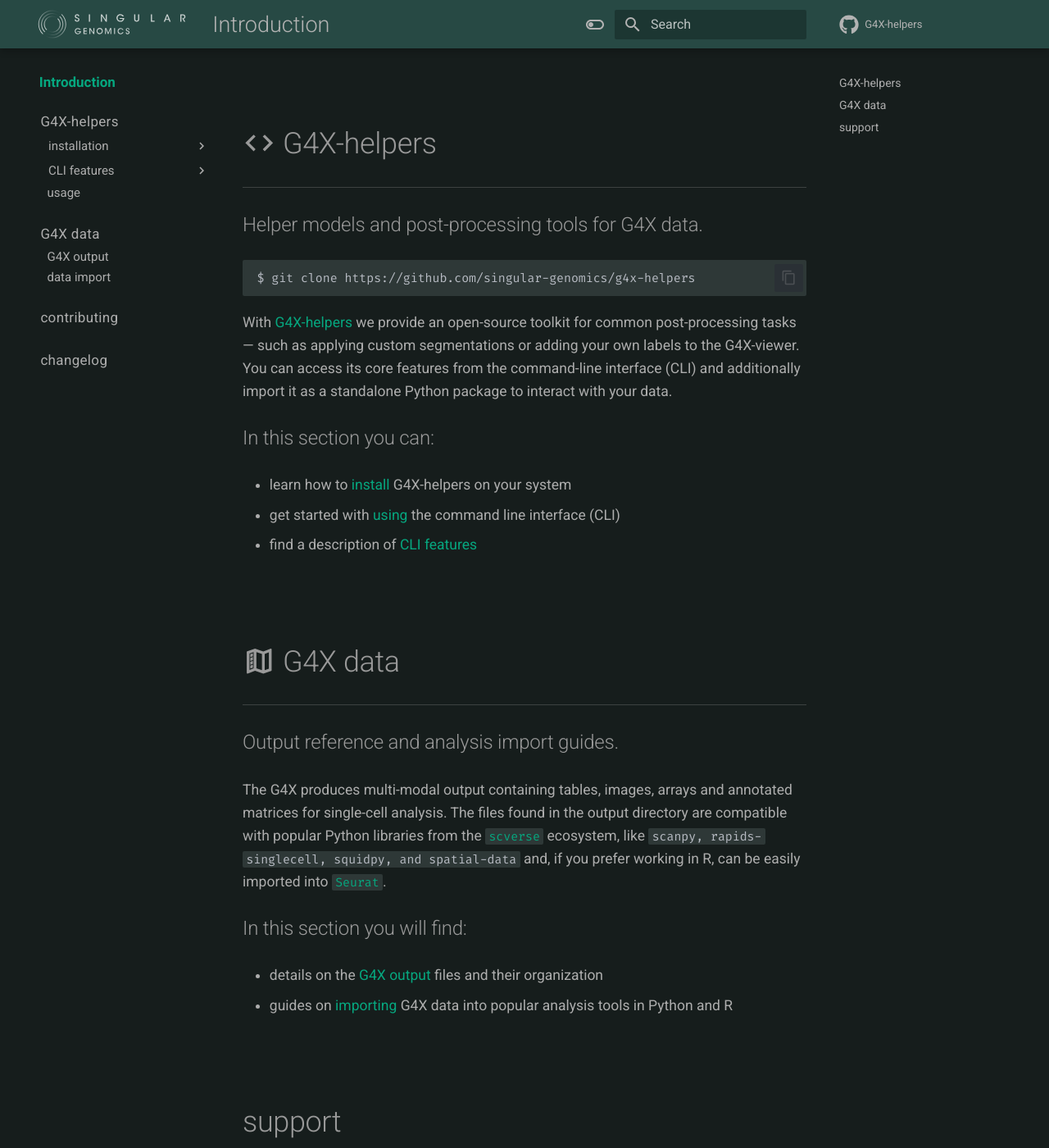
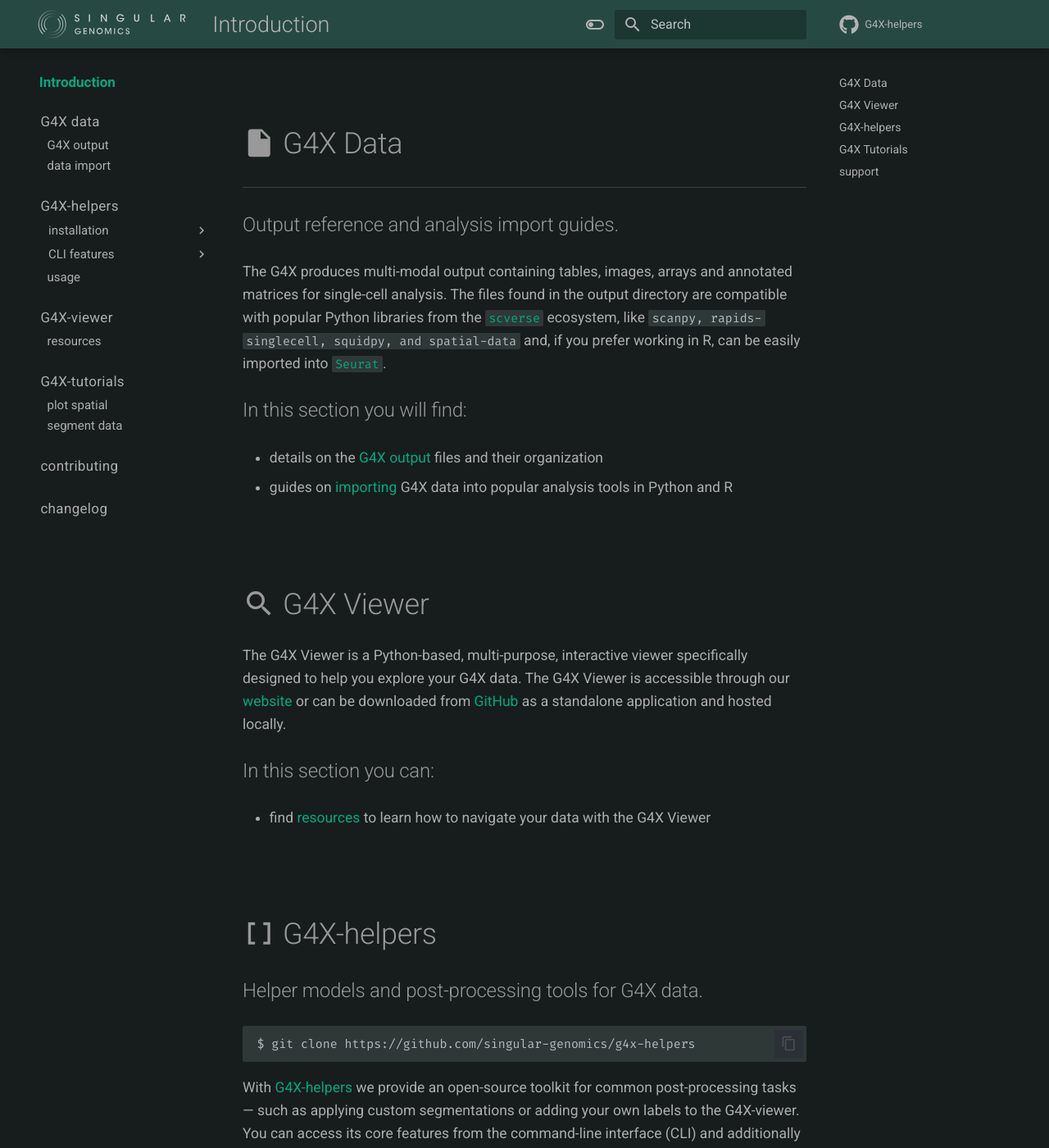
Before and after one commit to Singular-Genomics/G4X-helpers, an MkDocs documentation site: the page built from docs/index.md, in a window 1280 px wide and 1400 px high, scrolled down 391 px. Shown: the whole window at 82% size. Built offline with MkDocs 1.6.1 and Material for MkDocs 9.7.7, drawn with Linux system fonts in a browser that asks for light colours; comment, search, counter and statistics services are not loaded; some of the changed text lies outside the part shown.

Commit message:
mvp docs change requests

````diff
--- a/.pre-commit-config.yaml
+++ b/.pre-commit-config.yaml
@@ -27,6 +27,7 @@
     - id: check-json
     - id: check-toml
     - id: check-added-large-files
+      args: ['--maxkb=2500']
       exclude: ^.*\.lock$
     - id: detect-private-key
     - id: end-of-file-fixer
--- /dev/null
+++ b/docs/g4x_tutorials/plot_spatial.md
@@ -0,0 +1,123 @@
+<br>
+
+# Plotting Spatial Data on the G4X
+
+One of the first things you'll want to do with your spatial data is to visualize your data on a spatial plot. [G4X outputs](../g4x_data/g4x_output.md) are designed to make this information easy to access and plot in a variety of ways. With the tables and data structures provided, you can create a variety of spatial visualizations using tools like [Seurat](https://satijalab.org/seurat/articles/install_v5.html) in R or [scanpy](https://scanpy.readthedocs.io/en/stable/index.html) in Python.
+
+<br>
+
+### Python Visualization
+---
+
+This brief tutorial uses the scanpy library and assume that you have a working installation of it on your local system. If you do not, please see the [scanpy installation guide](https://scanpy.readthedocs.io/en/stable/getting_started/installation.html) for instructions on how to install it.
+
+
+#### 1. Import libraries
+
+```python
+# Import necessary libraries
+import scanpy as sc
+import matplotlib.pyplot as plt
+```
+
+#### 2. Load your data
+
+```python
+# Load your data
+adata = sc.read_h5ad('path/to/your/data.h5ad')
+```
+
+#### 3. Extract spatial coordinates into a scanpy `obsm` layer for scanpy compatibility
+
+```python
+# Extract spatial coordinates into obsm layer
+adata.obsm['X_spatial_cell'] = adata.obs[['cell_x', 'cell_y']].to_numpy()
+```
+!!!note
+    In order for scanpy to extract this information for default plotting, you have to put `(x, y)` coordinate pairs for each cell into the `obsm` layer and name it something starting with `X_`. You can do this with any pair of coordinates.
+
+#### 4. Plot the spatial coordinates
+
+```python
+# Plot the spatial coordinates
+fig, ax = plt.subplots(figsize=(10, 8))  # create a figure and axis
+sc.pl.scatter(
+    adata,
+    basis='spatial_cell',
+    color='log1p_total_counts',
+    show=False,
+    ax=ax
+)
+
+# Flip the y-axis to match image orientation
+ax.invert_yaxis()
+plt.show()
+```
+
+!!!note
+    Here, we're plotting with the `color='log1p_total_counts'` to visualize the log total transcript counts per cell, but you can replace this with any other variable in your `adata.obs` or `adata.var` that is the correct dimensions (1xncells) to visualize different aspects of your data.
+
+#### 5. Save the plot as a PNG file
+
+```python
+# Save the plot as PNG
+plt.savefig("spatial_plot.png", dpi=300, bbox_inches='tight')
+```
+
+<br>
+
+### R Visualization
+---
+
+This brief tutorial uses the ggplot2 library and assumes that you have a working installation of it on your local system. If you do not, please see the [ggplot2 installation guide](https://ggplot2.tidyverse.org) for instructions on how to install it.
+
+#### 1. Load necessary libraries
+
+```R
+# Load necessary libraries
+library(ggplot2)
+```
+
+#### 2. Load your data and create a Seurat object
+
+```R
+# Load your data and create a Seurat object
+run_base = c('/path/to/g4x_output/<sample_id>')
+metadata_path = file.path(run_base, "single_cell_data/cell_metadata.csv.gz")
+meta <- read.csv(gzfile(metadata_path), row.names = 1)
+```
+
+#### 3. Plot spatial coordinates with ggplot2
+
+```R
+# Ensure coordinates are numeric
+meta$cell_x <- as.numeric(meta$cell_x)
+meta$cell_y <- as.numeric(meta$cell_y)
+
+p <- ggplot(meta, aes(x = cell_x, y = cell_y, color=log1p_total_counts)) +
+  geom_point(size = 0.3, alpha = 0.6) +
+  scale_y_reverse() +           # <-- invert Y
+  coord_equal() +
+  labs(x = "cell_x", y = "cell_y", color = "log1p(total_counts)") +
+  theme_minimal()
+
+print(p)
+```
+!!!note
+    Here, we're plotting with the `color='log1p_total_counts'` to visualize the log total transcript counts per cell, but you can replace this with any other variable in your `meta` dataframe that is the correct dimensions (1xncells) to visualize different aspects of your data.
+
+
+#### 4. Save the plot as a PNG file
+
+```R
+# Save as Plot as PNG
+ggplot2::ggsave(
+  filename = "cell_xy_log1p_total_counts.png",
+  plot     = p,
+  width    = 8, height = 8, dpi = 300, units = "in",
+  bg       = "white"
+)
+```
+<br>
+
+ --8<-- "_partials/end_cap.md"
--- /dev/null
+++ b/docs/g4x_viewer/index.md
@@ -0,0 +1,16 @@
+<br>
+
+# :material-magnify: G4X Viewer
+### An interactive data exploration tool designed for G4X Data.
+
+G4X Viewer is an advanced, open source project designed to visualize imaging data using modern web technologies. The project is continuously evolving to provide an intuitive and flexible interface for the analysis and presentation of complex datasets. Inspired by the [Viv](https://github.com/hms-dbmi/viv) library, our goal is to push the boundaries of interactive data visualization in web applications.
+
+The G4X Viewer enables you to visualize and interact with your [G4X data](../g4x_data/g4x_output.md) in a user-friendly interface. With it, you can begin to understand spatial patterning of your tissues, take screenshots of specific features of interest, subsample your data, and gain insights into your specific biological system.
+
+We provide a web-based version of the G4X Viewer that can be accessed through our [website](https://g4x-viewer.singulargenomics.com). For users who want to use it locally, we also provide installation instructions on our [Github](https://github.com/Singular-Genomics/G4X-viewer).
+
+#### In this section you will find:
+
++ [Resources](./resources.md) to help you leverage the suite of data exploration tools available in the G4X Viewer
+
+--8<-- "_partials/end_cap.md"
--- /dev/null
+++ b/docs/g4x_viewer/resources.md
@@ -0,0 +1,22 @@
+# G4X Viewer Resources
+
+The G4X Viewer is designed to be intuitive and user-friendly, but we understand that you may need additional help to get the most out of it. Below are some resources to assist you in using the G4X Viewer effectively:
+
+## G4X Viewer Video Tutorial
+---
+
+A step-by-step video walkthrough to utilizing the G4X Viewer to explore your G4X data outputs, from filtering and subsampling, to saving and sharing your visualizations. This video is a great starting point for new users.
+
+[![G4X Viewer Video Tutorial](./images/video_tutorial_image_with_play_icon.png)](https://singulargenomicssystems.sharepoint.com/sites/FieldApplications/_layouts/15/stream.aspx?id=%2Fsites%2FFieldApplications%2FShared%20Documents%2FEAP%2FG4X%20Training%20Documents%2FTraining%20Videos%2FG4X%20Viewer%202%2E6%2E2%2Emp4&referrer=StreamWebApp%2EWeb&referrerScenario=AddressBarCopied%2Eview%2Ea0530f58%2Dfb90%2D4965%2Dbb31%2D828c853e04f4)
+
+<br>
+
+## G4X Viewer Introductary Slides
+---
+
+A slide deck to walk you through the core functions of the G4X Viewer, including how to load your data, navigate interfaces, and a set of helpful tips and tricks to make sure you know exactly how to get the most out of the G4X Viewer.
+
+[![G4X Viewer Introductary Slides](./images/g4x_slides_image.png)](https://singulargenomicssystems.sharepoint.com/sites/FieldApplications/Shared%20Documents/Forms/AllItems.aspx?id=%2Fsites%2FFieldApplications%2FShared%20Documents%2FEAP%2FG4X%20Training%20Documents%2FTraining%20PPTS%2FG4X%20Viewer%20Training%2Epdf&parent=%2Fsites%2FFieldApplications%2FShared%20Documents%2FEAP%2FG4X%20Training%20Documents%2FTraining%20PPTS)
+
+<br>
+---
--- a/docs/index.md
+++ b/docs/index.md
@@ -1,18 +1,42 @@
-
 <br>
-# G4X-tutorials
+# G4X Documentation
 <span style="margin-top:-3rem; display:block;"><a href="https://www.singulargenomics.com/">singulargenomics.com</a></span>
 <br>
 
 
-#### Welcome to G4X-tutorials.
+#### Welcome to G4X Documentation.
 
 These pages provide documentation, example workflows, and helper tools for analyzing, and post-processing data generated by the [**G4X spatial sequencer**](https://www.singulargenomics.com/g4x).
 
 <br>
 
-## :material-code-tags: G4X-helpers
+## :material-file: G4X Data
 ---
+#### Output reference and analysis import guides.
+
+The G4X produces multi-modal output containing tables, images, arrays and annotated matrices for single-cell analysis.
+The files found in the output directory are compatible with popular Python libraries from the [`scverse`](https://github.com/scverse) ecosystem, like `scanpy, rapids-singlecell, squidpy, and spatial-data` and, if you prefer working in R, can be easily imported into [`Seurat`](https://satijalab.org/seurat/).
+
+#### In this section you will find:
+
++ details on the [G4X output](./g4x_data/g4x_output.md) files and their organization
++ guides on [importing](./g4x_data/data_import.md) G4X data into popular analysis tools in Python and R
+
+<br>
+
+## :material-magnify: G4X Viewer
+
+The G4X Viewer is a Python-based, multi-purpose, interactive viewer specifically designed to help you explore your G4X data. The G4X Viewer is accessible through our [website](https://g4x-viewer.singulargenomics.com) or can be downloaded from [GitHub](https://github.com/Singular-Genomics/G4X-viewer) as a standalone application and hosted locally.
+
+#### In this section you can:
+
++ find [resources](./g4x_viewer/resources.md) to learn how to navigate your data with the G4X Viewer
+
+
+<br>
+
+## :material-code-brackets: G4X-helpers
+
 #### Helper models and post-processing tools for G4X data.
 
 ```bash
@@ -29,17 +53,16 @@
 
 <br>
 
-## :material-map-legend: G4X data
+## :material-code-tags: G4X Tutorials
 ---
-#### Output reference and analysis import guides.
 
-The G4X produces multi-modal output containing tables, images, arrays and annotated matrices for single-cell analysis.
-The files found in the output directory are compatible with popular Python libraries from the [`scverse`](https://github.com/scverse) ecosystem, like `scanpy, rapids-singlecell, squidpy, and spatial-data` and, if you prefer working in R, can be easily imported into [`Seurat`](https://satijalab.org/seurat/).
+G4X Tutorials are a collection of example workflows that demonstrate how to analyze G4X data using popular Python and R libraries. These tutorials cover a wide range of topics, from basic data import and visualization to advanced analysis techniques.
 
-#### In this section you will find:
+#### In this section you can:
 
-+ details on the [G4X output](./g4x_data/g4x_output.md) files and their organization
-+ guides on [importing](./g4x_data/data_import.md) G4X data into popular analysis tools in Python and R
++ learn how to [plot spatial](./g4x_tutorials/plot_spatial.md) tissue information from the G4X data
++ generate novel nuclear or cytoplasmic [segmentations](./g4x_tutorials/segment_data.md) with popular models
++ see example workflows for [spatial transcriptomics analysis](./g4x_tutorials/spatial_workflows/index.md)
 
 <br>
 
--- a/mkdocs.yml
+++ b/mkdocs.yml
@@ -84,6 +84,11 @@
 nav:
   - Introduction: index.md
 
+  - G4X data:
+      - g4x_data/index.md
+      - G4X output: g4x_data/g4x_output.md
+      - data import: g4x_data/data_import.md
+
   - G4X-helpers:
       - G4X-helpers: g4x_helpers/index.md
       - installation:
@@ -100,10 +105,15 @@
 
       - usage: g4x_helpers/usage.md
 
-  - G4X data:
-      - g4x_data/index.md
-      - G4X output: g4x_data/g4x_output.md
-      - data import: g4x_data/data_import.md
+  - G4X-viewer:
+    - g4x_viewer/index.md
+    - resources: g4x_viewer/resources.md
+
+
+  - G4X-tutorials:
+      - Introduction: g4x_tutorials/index.md
+      - plot spatial: g4x_tutorials/plot_spatial.md
+      - segment data: g4x_tutorials/segment_data.md
 
   - contributing:
       - contributing: contributing/index.md
````
Also changed, not shown: docs/g4x_tutorials/index.md (added), docs/g4x_tutorials/segment_data.md (added).
